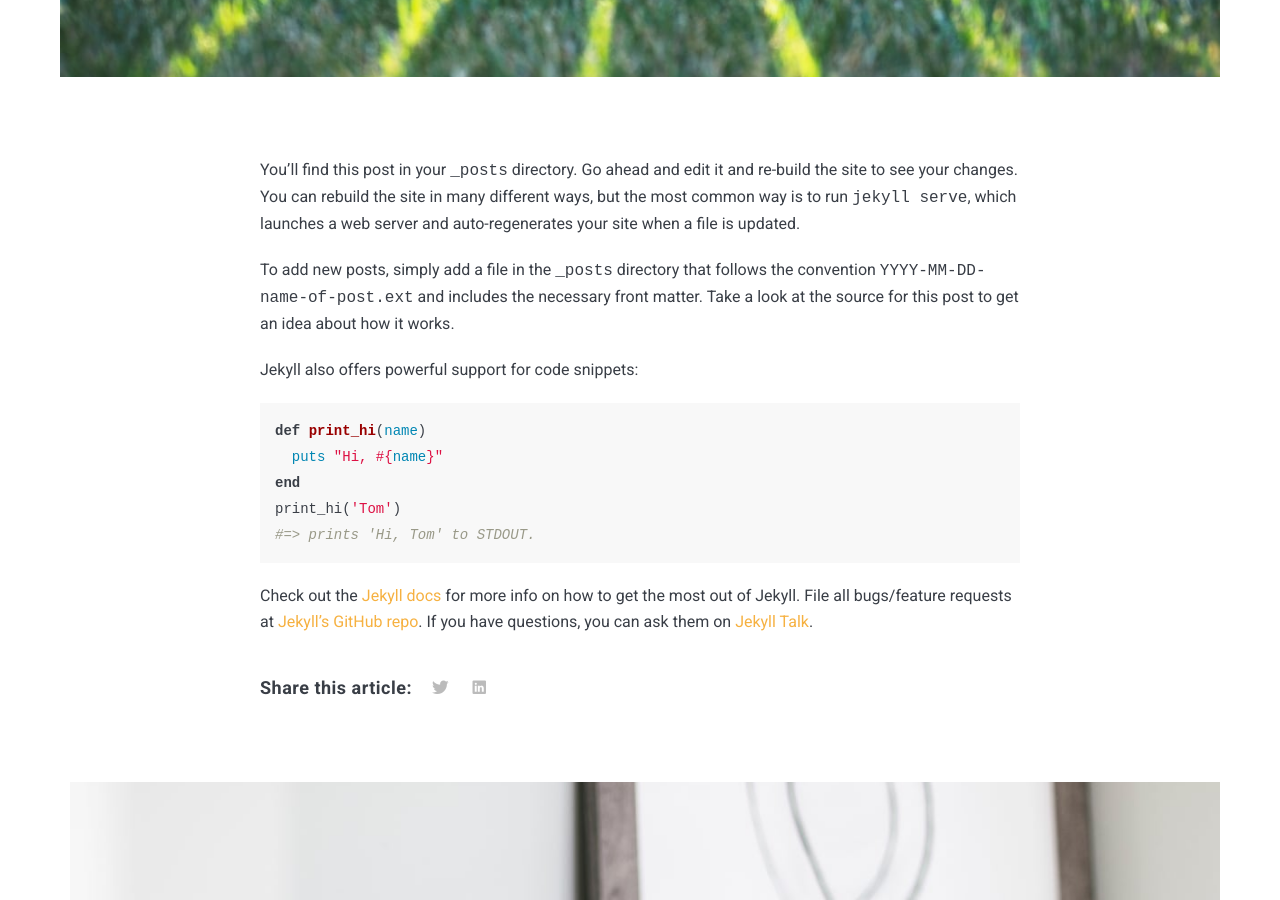
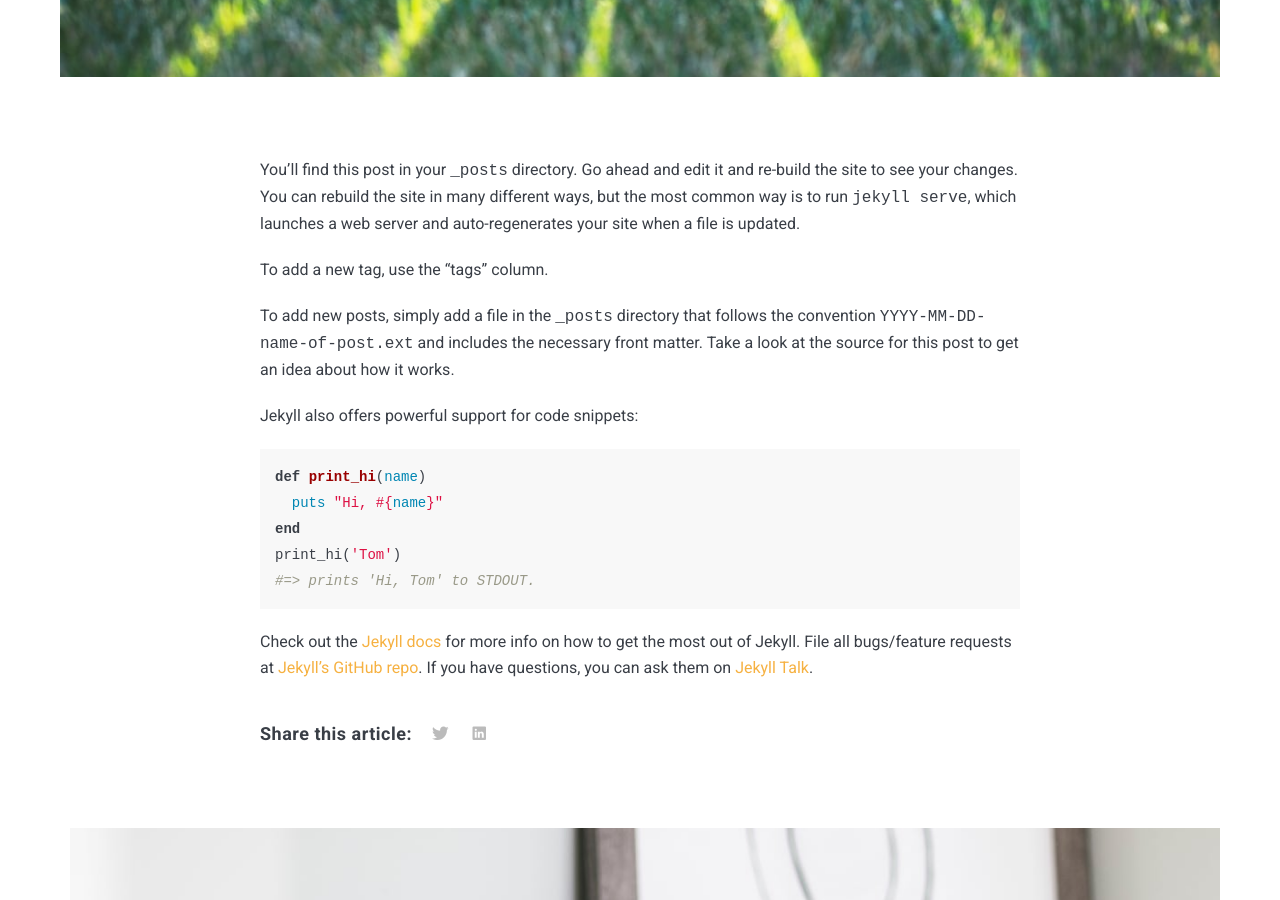
Before and after one commit to asimplemind/asimplemind.github.io, a Jekyll site: the page built from _posts/2018-05-29-welcome-to-jekyll.markdown, in a window 1280 px wide and 900 px high, scrolled down 896 px. Built offline with Jekyll 4.4.1, drawn with Linux system fonts in a browser that asks for light colours; nearby versions of some CDN libraries.

Commit message:
update tag instruction

```diff
--- a/_posts/2018-05-29-welcome-to-jekyll.markdown
+++ b/_posts/2018-05-29-welcome-to-jekyll.markdown
@@ -6,6 +6,8 @@ image:  10.jpg
 tags:   Jekyll
 ---
 You’ll find this post in your `_posts` directory. Go ahead and edit it and re-build the site to see your changes. You can rebuild the site in many different ways, but the most common way is to run `jekyll serve`, which launches a web server and auto-regenerates your site when a file is updated.
+
+To add a new tag, use the "tags" column.
 
 To add new posts, simply add a file in the `_posts` directory that follows the convention `YYYY-MM-DD-name-of-post.ext` and includes the necessary front matter. Take a look at the source for this post to get an idea about how it works.
 
```
